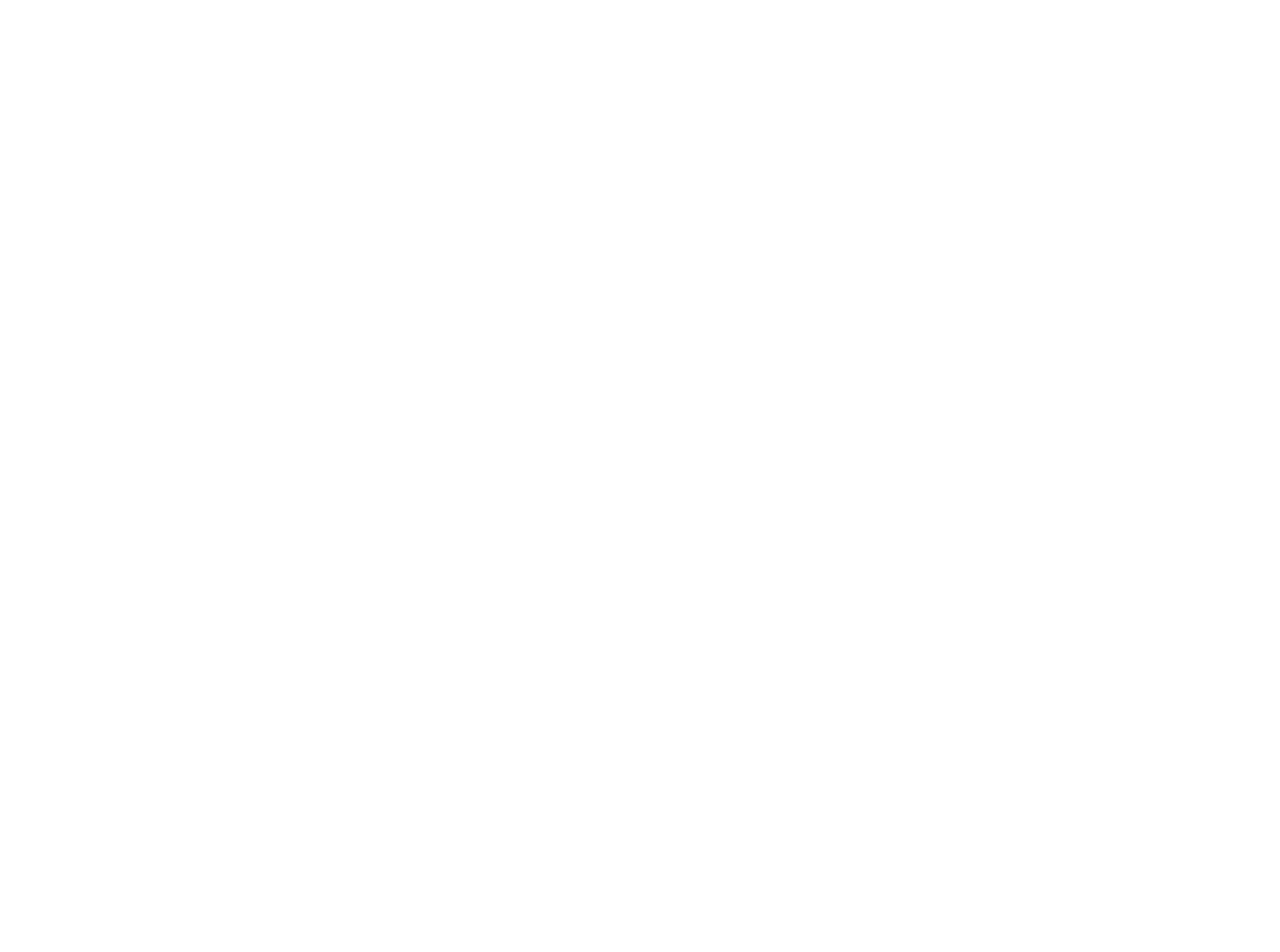
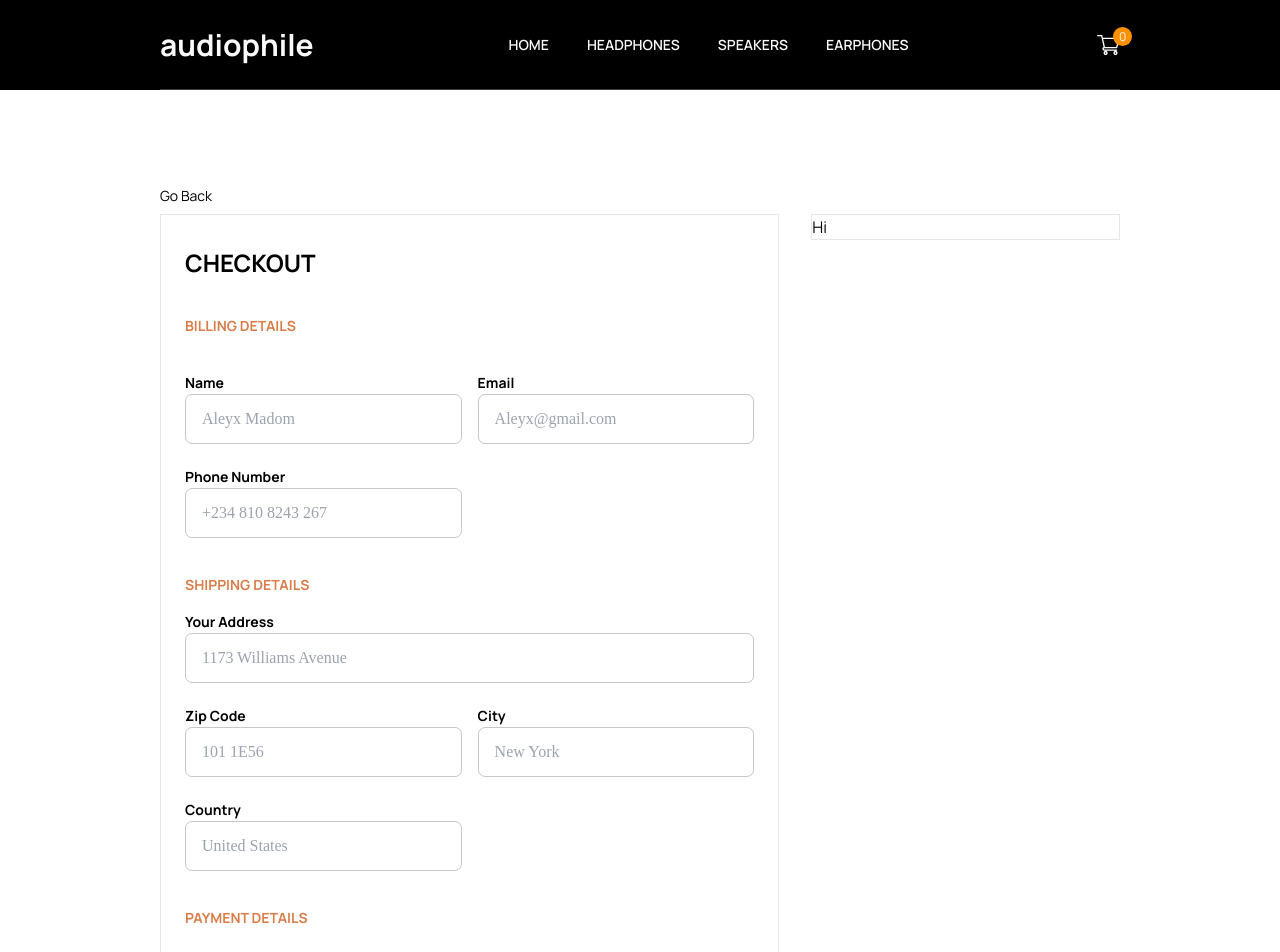
Before and after one commit to keys78/audiophile-ecommerce, a Nuxt app: page /Checkout in a window 1280 px wide. Before the commit this address had no page. Shown: the top 952 px of the page. Before the commit the page ends 800 px from the top, so only its background shows below. Built offline with nearby package versions, Linux system fonts and the light colour scheme.

Commit message:
merge functions & vuex

```diff
--- a/components/Header.vue
+++ b/components/Header.vue
@@ -9,7 +9,10 @@
                 <NuxtLink to="/Speakers"><h2>Speakers</h2></NuxtLink>
                 <NuxtLink to="/Earphones"><h2>Earphones</h2></NuxtLink>
             </div>
-            <div class="text-white"><img @click="close" :src="cart_logo"/>{{ myCartLength }}</div>
+            <div class="relative">
+                <img @click="close" :src="cart_logo"/>
+                <span class="counter">{{ myCartLength }}</span>
+            </div>
         </div>
         <div v-if="openCart">
         <Cart @close="close"/>
@@ -86,4 +89,15 @@
     font-weight:700;
     font-size: 30px;
 }
+.counter {
+    text-align: center;
+    width: 1.2rem;
+    line-height: 1.2rem;
+    position: absolute;
+    top: -0.5rem;
+    left: 1rem;
+    background-color:rgb(255, 145, 0);
+    border-radius: 50%;
+    font-size: 0.75rem;
+}
 </style>
--- a/nuxt.config.js
+++ b/nuxt.config.js
@@ -19,7 +19,7 @@
     ],
     link: [
       { rel: 'icon', type: 'image/x-icon', href: '/favicon.ico' },
-      { rel: 'stylesheet', type:'text/css', href:'/style.css'},
+      { rel: 'stylesheet', type:'text/css', href:'/style.css' },
     ]
   },
 
--- /dev/null
+++ b/pages/Checkout.vue
@@ -0,0 +1,143 @@
+<template>
+    <section>
+        <Header class="bg-black"/>
+
+        <section class="w-9/12 mx-auto">
+            <button @click="goBack" class="mt-24 text-sm mb-2"> Go Back</button>
+
+            <div class="flex-start gap-8 ">
+                <div class="w-8/12 border py-8 px-6">
+                    <h1 class="check-group text-2xl">CHECKOUT</h1>
+                    <p class="check-text">BILLING DETAILS</p>
+
+                    <form>
+                        <div>
+                            <div class="grid grid-cols-2 gap-4 py-5">
+                                <div class="">
+                                    <label class="check-group text-sm">Name</label>
+                                    <input type="text" placeholder="Aleyx Madom" class="input-group"/>
+                                </div>
+                                <div>
+                                    <label class="check-group text-sm">Email</label>
+                                    <input type="text" placeholder="Aleyx@gmail.com" class="input-group"/>
+                                </div>
+                            </div>
+                            <div class="grid grid-cols-2 gap-4">
+                                <div>
+                                   <label class="check-group text-sm">Phone Number</label>
+                                    <input type="text" placeholder="+234 810 8243 267" class="input-group"/>
+                                </div>
+                            </div>
+
+                            <p class="check-text">SHIPPING DETAILS</p>
+
+                            <div class="">
+                                <label class="check-group text-sm">Your Address</label>
+                                <input type="text" placeholder="1173 Williams Avenue" class="input-group"/>
+                            </div>
+                            <div class="grid grid-cols-2 gap-4 py-5">
+                                <div class="">
+                                    <label class="check-group text-sm">Zip Code</label>
+                                    <input type="text" placeholder="101 1E56" class="input-group"/>
+                                </div>
+                                <div>
+                                    <label class="check-group text-sm">City</label>
+                                    <input type="text" placeholder="New York" class="input-group"/>
+                                </div>
+                            </div>
+                            <div class="grid grid-cols-2 gap-4">
+                                <div>
+                                   <label class="check-group text-sm">Country</label>
+                                    <input type="text" placeholder="United States" class="input-group"/>
+                                </div>
+                            </div>
+
+                            <p class="check-text manrope">PAYMENT DETAILS</p>
+
+                            <div class="grid grid-cols-2 gap-4 py-5">
+                                <div class="">
+                                    <p>Payment Method</p>
+                                </div>
+
+                                <div>
+                                   <div class="pb-6">
+                                        <label class="check-group text-sm">City</label>
+                                        <input type="text" placeholder="New York" class="input-group"/>
+                                    </div>
+                                    <div>
+                                        <label class="check-group text-sm">City</label>
+                                        <input type="text" placeholder="New York" class="input-group"/>
+                                    </div>
+                                </div>
+                            </div>
+                        </div>
+                    </form>
+
+                </div>
+
+
+                <div class="w-4/12 border">Hi</div>
+            </div>
+
+        </section>
+
+        <!-- <Footer /> -->
+    </section>
+</template>
+
+<script>
+
+import Header from '../components/Header.vue'
+import Footer from '../components/Footer.vue'
+
+export default {
+    name:"Headphones",
+    components: {
+        Header,
+        Footer,
+    },
+
+    data() {
+        return {
+
+        }
+    },
+
+     methods: {
+         goBack() {
+            this.$router.back()
+         },
+    }
+}
+</script>
+
+<style>
+    .check-group {
+        font-weight: 700;
+    }
+    .check-text {
+        color: #D97E4A;
+        font-size: 14px;
+        font-weight: 700;
+        padding-bottom: 14px;
+        padding-top: 6px;
+        margin-top: 30px;
+    }
+    .input-group{
+        padding:12px 16px;
+        border:1px solid rgba(0, 0, 0, 0.219);
+        font-size: 16px;
+        width: 100%;
+        background: transparent;
+        font-family: 'Source Serif Pro', serif;
+        border-radius: 7px;
+        color:black;
+    }
+    .input-group:focus{
+        outline:none;
+        border: 1px solid #D97E4A;
+    }
+    ::placeholder{
+        color:#929596;
+    }
+</style>
--- a/pages/ProductDetails.vue
+++ b/pages/ProductDetails.vue
@@ -61,7 +61,7 @@
 
             <div>
                 <div class="sub-headers text-center">YOU MAY ALSO LIKE </div>
-                <!-- <NuxtLink :to="{name: 'ProductDetails', params: { id:2 }}">
+                <NuxtLink :to="{name: 'ProductDetails', params: { id:2 }}">
                     <Button text="SEE PRODUCT" bgcolor="#D97E4A" textColor="hsl(0, 0%, 98%)"/>
                 </NuxtLink>
                 <NuxtLink :to="{name: 'ProductDetails', params: { id:3 }}">
@@ -69,7 +69,7 @@
                 </NuxtLink>
                 <NuxtLink :to="{name: 'ProductDetails', params: { id:3 }}">
                     <Button text="SEE PRODUCT" bgcolor="#D97E4A" textColor="hsl(0, 0%, 98%)"/>
-                </NuxtLink> -->
+                </NuxtLink>
             </div>
 
 
--- a/pages/index.vue
+++ b/pages/index.vue
@@ -154,4 +154,5 @@
    border-radius: 10px;
    height: 320px;
 }
+
 </style>
```
